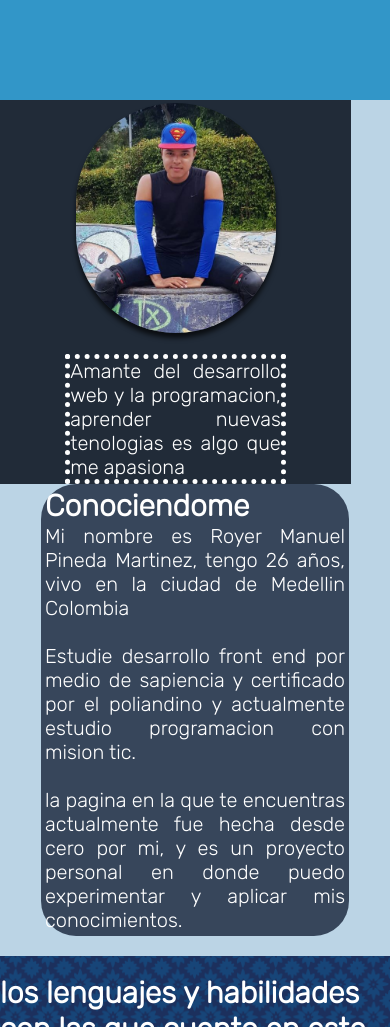
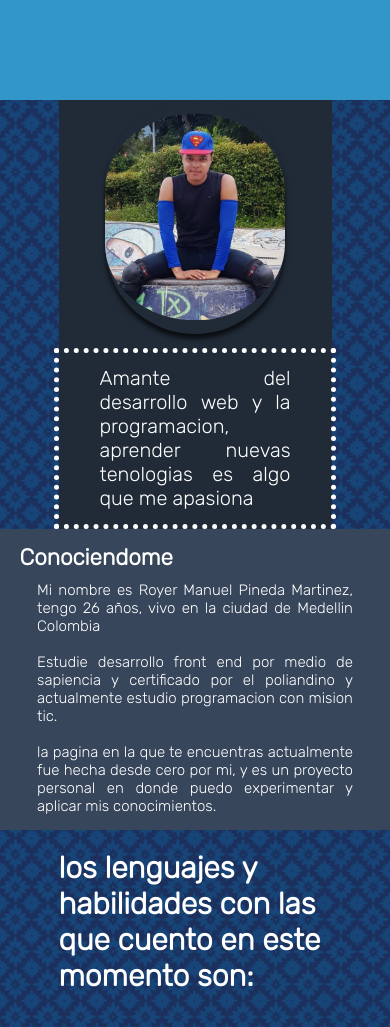
Before and after one commit to ManuMably/portafolio, a plain HTML site: page index.html in a window 390 px wide. Shown: the part 413-1440 px from the top of the page. Drawn offline with Linux system fonts and the light colour scheme.

Commit message:
mejoras en el responsive

```diff
--- a/css/estilos.css
+++ b/css/estilos.css
@@ -105,7 +105,7 @@ header .logo  img {
 }
 .sobre_mi {
     padding-top: 5%;
-    margin-top: 1%;
+    /*margin-top: 1%;*/
     padding-bottom: 5%;
     background-color: #bbd4e5 ;
     display: flex;
@@ -337,32 +337,58 @@ header:hover {
     overflow: hidden;
 }
 .sobre_mi {
+
     padding-top: 0%;
     margin-top: 0%;
     padding-bottom: 0%;
-    background-color: #bbd4e5 ;
+    background-color:rgba(0, 0, 0, 0) ;
     display: flex;
     flex-direction: column-reverse;
     justify-content: space-between;
     align-items: center;
     border-radius: 0px;
 }
+.fto {
+    margin-left: 15%;
+    margin-right: 15%;
+    width: 70%;
+    /*margin-right: 0%;*/
+}
+.fto p{
+    height: 80%;
+    padding-top: 5%;
+    padding-bottom: 5%;
+    padding-left: 15%;
+    padding-right: 15% ;
+    width: 70%;
+}
 #foto_perfil {
+    height: 80%;
+    padding-top: 5%;
+    padding-bottom: 5%;
     box-shadow: 0 5px 5px rgba(0, 0, 0, .7);
-    border-width: 5px;
+    border-width: 1%;
     border-radius: 100px;
-    width: 10em;
-    margin-bottom: 1%;
-    margin-top: 1%;
+    width: 9em;
 }
 .texto {
     background-color: #37465b ;
-    padding: 1%;
-    width: 15em;
-    margin-left: 0%;
-    margin-bottom: 5%;
+    /*background-size: 100%;*/
+    font-size: 15px;
+    align-self: center;
+    padding-left: 10%;
+    padding-right: 10%;
+    margin-right: 10%;
+    width: 90%;
+    margin-bottom: 0%;
     text-align: justify;
-    border-radius: 35px;
+}
+#mi {
+    margin-bottom: 3%;
+}
+.texto p {
+    padding-right: 5%;
+    padding-left: 5%;
 }
 .habilidades {
     margin-top: 5%;
@@ -370,7 +396,9 @@ header:hover {
     justify-content: center;
 }
 #habili {
-    width: 100%;
+    padding-left: 15%;
+    padding-right: 15%;
+    width: 70%;
 }
 .icons {
     width: 100%;
```
